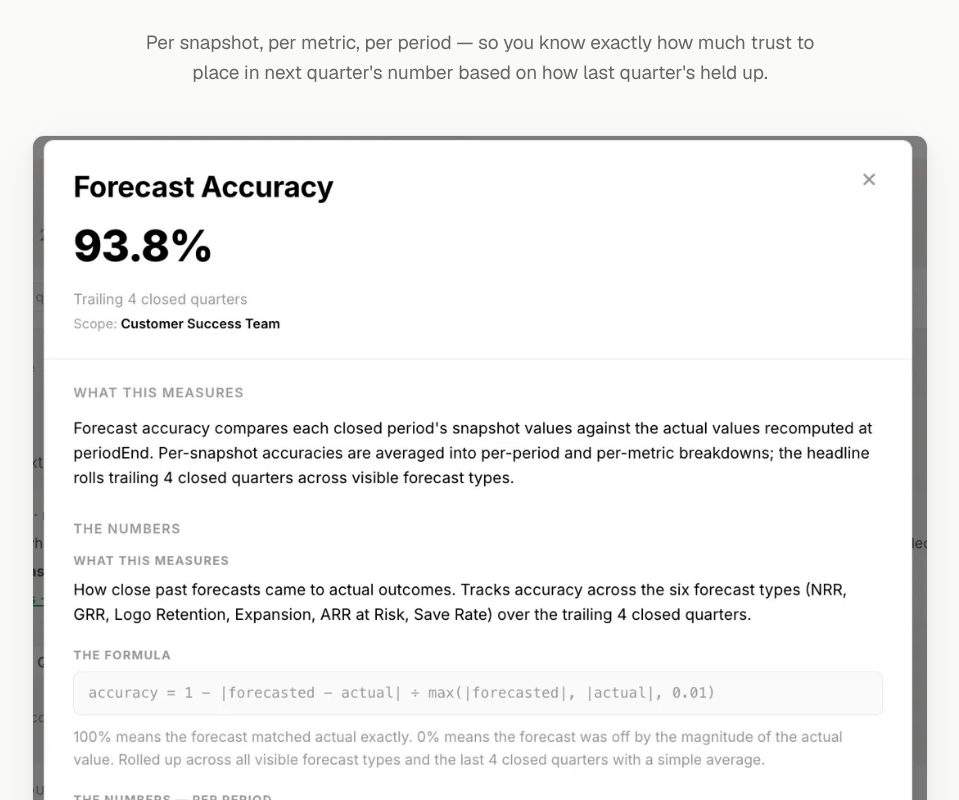
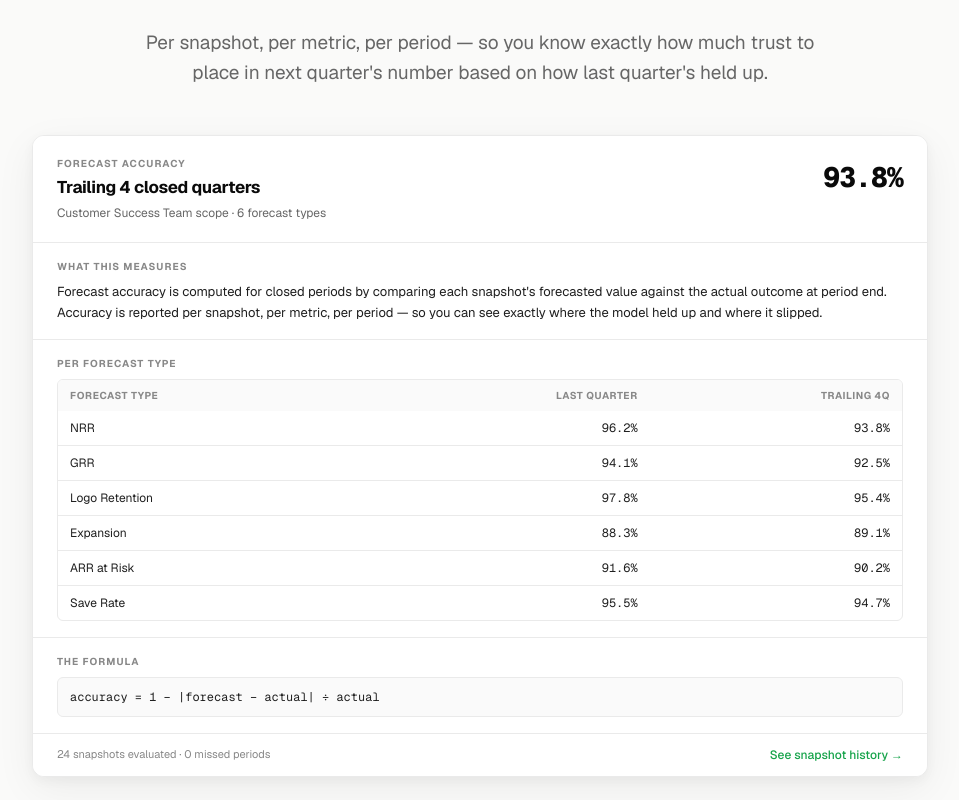
Before and after one commit to stayevergreen-ai/marketing, a Next.js app: page / in a window 1280 px wide. Shown: the part 8720-9520 px from the top of the page, without its empty margins (160-1119 px from the left). Built offline with nearby package versions, Linux system fonts and the light colour scheme.

Commit message:
EGM Sprint 5 — ForecastAccuracy component, replaces final screenshot

```diff
--- a/app/page.tsx
+++ b/app/page.tsx
@@ -1,6 +1,5 @@
 "use client";
 
-import Image from "next/image";
 import type { ComponentType } from "react";
 import { motion } from "framer-motion";
 import { Mail, Sun, Calendar } from "lucide-react";
@@ -10,6 +9,7 @@ import HealthBreakdownCard from "../components/marketing/HealthBreakdownCard";
 import CLVMethodology from "../components/marketing/CLVMethodology";
 import NRRForecastMethodology from "../components/marketing/NRRForecastMethodology";
 import CoverageRoutingList from "../components/marketing/CoverageRoutingList";
+import ForecastAccuracy from "../components/marketing/ForecastAccuracy";
 
 const FADE_EASE = [0.16, 1, 0.3, 1] as const;
 
@@ -155,31 +155,6 @@ function TreeDivider() {
       <TreeMark size={20} className="opacity-85" />
       <div className="h-px max-w-32 flex-1 bg-[#C8C8C3]" />
     </div>
-  );
-}
-
-type ScreenshotProps = {
-  src: string;
-  alt: string;
-  width: number;
-  height: number;
-};
-
-function ScreenshotCard({ src, alt, width, height }: ScreenshotProps) {
-  return (
-    <motion.div
-      {...fadeUp}
-      className="overflow-hidden rounded-xl bg-white"
-      style={cardChrome}
-    >
-      <Image
-        src={src}
-        alt={alt}
-        width={width}
-        height={height}
-        className="block h-auto w-full"
-      />
-    </motion.div>
   );
 }
 
@@ -489,20 +464,13 @@ export default function Home() {
           </p>
         </motion.section>
 
-        <div className="mx-auto max-w-4xl space-y-12">
-          <ScreenshotCard
-            src="/screenshots/02a-forecast-accuracy-top.png"
-            alt="Forecast accuracy: formula and per-period table"
-            width={1092}
-            height={1092}
-          />
-          <ScreenshotCard
-            src="/screenshots/02b-forecast-accuracy-bottom.png"
-            alt="Forecast accuracy: per-metric trends and snapshot drill-down"
-            width={1141}
-            height={1064}
-          />
-        </div>
+        <motion.div
+          {...fadeUp}
+          className="mx-auto max-w-4xl overflow-hidden rounded-xl bg-white"
+          style={cardChrome}
+        >
+          <ForecastAccuracy />
+        </motion.div>
 
         <motion.section {...fadeUp} className="py-16 text-center">
           <p className="mx-auto max-w-3xl text-[16px] leading-[1.6] text-[#666] md:text-[17px]">
--- /dev/null
+++ b/components/marketing/ForecastAccuracy.tsx
@@ -0,0 +1,158 @@
+"use client";
+
+type AccuracyRow = {
+  metric: string;
+  lastQuarter: string;
+  trailing4Q: string;
+};
+
+const SUMMARY = {
+  headline: "93.8%",
+  scope: "Customer Success Team scope · 6 forecast types",
+  window: "Trailing 4 closed quarters",
+  snapshotsEvaluated: 24,
+  missedPeriods: 0,
+};
+
+const METHODOLOGY =
+  "Forecast accuracy is computed for closed periods by comparing each snapshot's forecasted value against the actual outcome at period end. Accuracy is reported per snapshot, per metric, per period — so you can see exactly where the model held up and where it slipped.";
+
+const FORMULA = "accuracy = 1 − |forecast − actual| ÷ actual";
+
+const PER_TYPE: AccuracyRow[] = [
+  { metric: "NRR", lastQuarter: "96.2%", trailing4Q: "93.8%" },
+  { metric: "GRR", lastQuarter: "94.1%", trailing4Q: "92.5%" },
+  { metric: "Logo Retention", lastQuarter: "97.8%", trailing4Q: "95.4%" },
+  { metric: "Expansion", lastQuarter: "88.3%", trailing4Q: "89.1%" },
+  { metric: "ARR at Risk", lastQuarter: "91.6%", trailing4Q: "90.2%" },
+  { metric: "Save Rate", lastQuarter: "95.5%", trailing4Q: "94.7%" },
+];
+
+export default function ForecastAccuracy() {
+  return (
+    <div className="bg-white text-[#0A0A0A]">
+      <div className="flex items-start justify-between gap-4 border-b border-[#EAEAEA] px-6 py-5">
+        <div>
+          <div className="text-[10px] font-bold uppercase tracking-[0.10em] text-[#888]">
+            Forecast Accuracy
+          </div>
+          <h3 className="mt-1 text-[17px] font-bold tracking-[-0.02em] text-[#0A0A0A]">
+            {SUMMARY.window}
+          </h3>
+          <p className="mt-1 text-[12px] text-[#666]">{SUMMARY.scope}</p>
+        </div>
+        <span className="shrink-0 font-mono text-[28px] font-extrabold tracking-[-0.03em] tabular-nums text-[#0A0A0A]">
+          {SUMMARY.headline}
+        </span>
+      </div>
+
+      <div className="border-b border-[#EAEAEA] px-6 py-4">
+        <div className="mb-2 text-[10px] font-bold uppercase tracking-[0.10em] text-[#888]">
+          What this measures
+        </div>
+        <p className="text-[13px] leading-[1.55] text-[#1F1F1F]">
+          {METHODOLOGY}
+        </p>
+      </div>
+
+      <div className="border-b border-[#EAEAEA] px-6 py-4">
+        <div className="mb-2 text-[10px] font-bold uppercase tracking-[0.10em] text-[#888]">
+          Per forecast type
+        </div>
+        <div
+          className="overflow-hidden rounded-md"
+          style={{ border: "0.5px solid #EAEAEA" }}
+        >
+          <table className="w-full text-[12px]">
+            <thead className="bg-[#FAFAFA]">
+              <tr>
+                <ColumnHeader>Forecast type</ColumnHeader>
+                <ColumnHeader align="right">Last quarter</ColumnHeader>
+                <ColumnHeader align="right">Trailing 4Q</ColumnHeader>
+              </tr>
+            </thead>
+            <tbody>
+              {PER_TYPE.map((row, i) => (
+                <tr
+                  key={row.metric}
+                  className="transition-colors hover:bg-[#FAFAF9]"
+                  style={{
+                    borderTop: i === 0 ? "none" : "0.5px solid #EAEAEA",
+                  }}
+                >
+                  <Cell>{row.metric}</Cell>
+                  <Cell align="right" mono>
+                    {row.lastQuarter}
+                  </Cell>
+                  <Cell align="right" mono>
+                    {row.trailing4Q}
+                  </Cell>
+                </tr>
+              ))}
+            </tbody>
+          </table>
+        </div>
+      </div>
+
+      <div className="border-b border-[#EAEAEA] px-6 py-4">
+        <div className="mb-2 text-[10px] font-bold uppercase tracking-[0.10em] text-[#888]">
+          The formula
+        </div>
+        <div
+          className="rounded-md bg-[#FAFAFA] px-3 py-2.5 font-mono text-[12px] leading-[1.5] text-[#1F1F1F]"
+          style={{ border: "1px solid #EAEAEA" }}
+        >
+          {FORMULA}
+        </div>
+      </div>
+
+      <div className="flex items-center justify-between px-6 py-3">
+        <span className="text-[11px] text-[#888]">
+          {SUMMARY.snapshotsEvaluated} snapshots evaluated ·{" "}
+          {SUMMARY.missedPeriods} missed periods
+        </span>
+        <span className="text-[12px] font-medium text-[#16A34A]">
+          See snapshot history →
+        </span>
+      </div>
+    </div>
+  );
+}
+
+function ColumnHeader({
+  children,
+  align = "left",
+}: {
+  children: React.ReactNode;
+  align?: "left" | "right" | "center";
+}) {
+  return (
+    <th
+      className="px-3 py-2 text-[10px] font-bold uppercase tracking-[0.06em] text-[#888]"
+      style={{ textAlign: align }}
+    >
+      {children}
+    </th>
+  );
+}
+
+function Cell({
+  children,
+  align = "left",
+  mono,
+}: {
+  children: React.ReactNode;
+  align?: "left" | "right" | "center";
+  mono?: boolean;
+}) {
+  return (
+    <td
+      className={`px-3 py-2 text-[12px] text-[#1F1F1F] ${
+        mono ? "font-mono tabular-nums" : ""
+      }`}
+      style={{ textAlign: align }}
+    >
+      {children}
+    </td>
+  );
+}
```
Also changed, not shown: public/screenshots/02a-forecast-accuracy-top.png (deleted), public/screenshots/02b-forecast-accuracy-bottom.png (deleted).
